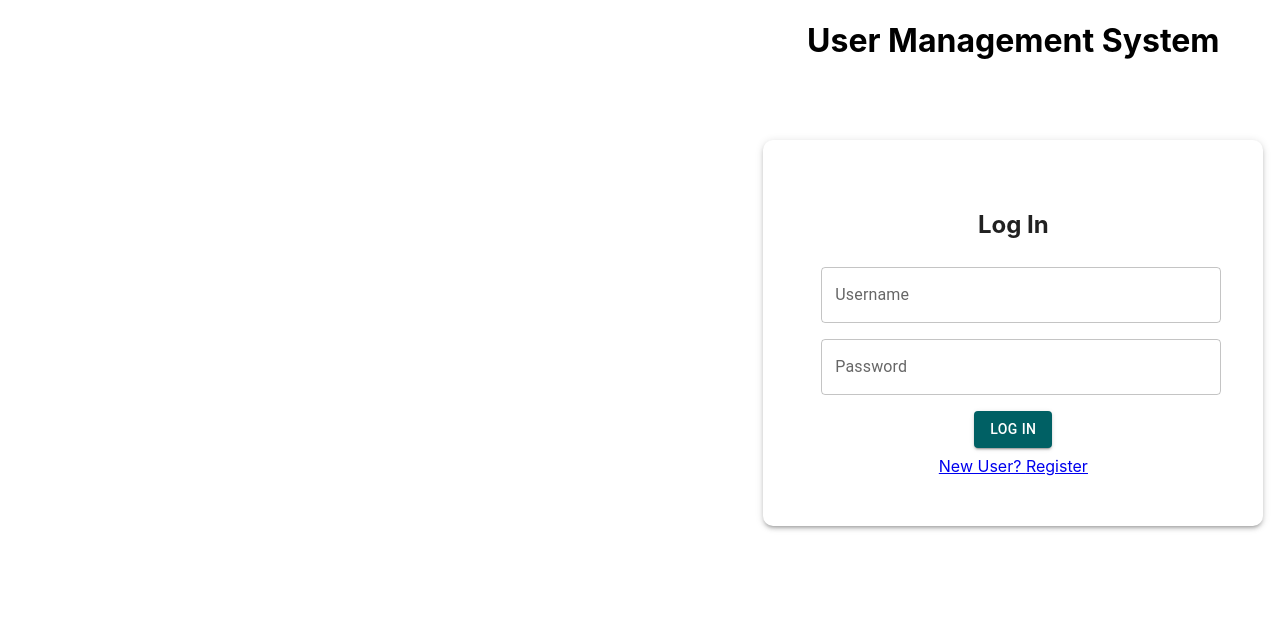
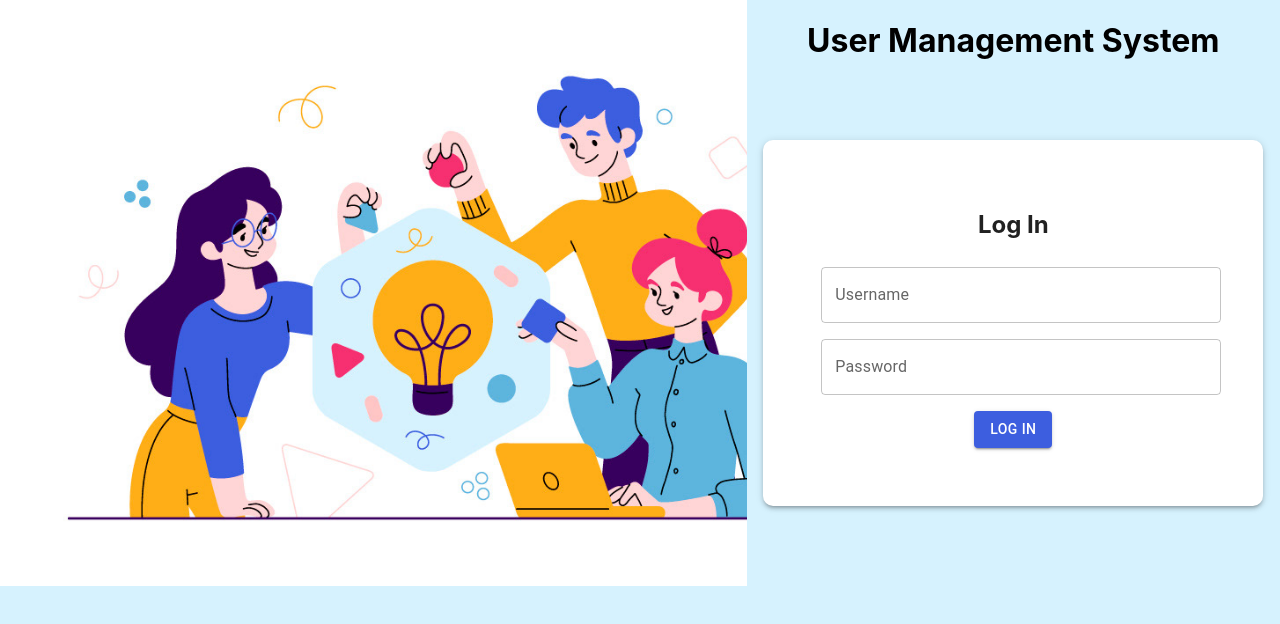
Before and after one commit to Ockersz/UMS-react-springboot-mongodb, a React (Create React App) app in the folder user-management-frontend/: page / in a window 1280 px wide. Shown: the top 624 px of the page. Built offline with nearby package versions, Linux system fonts and the light colour scheme.

Commit message:
UI-Enara

```diff
--- a/user-management-frontend/src/App.js
+++ b/user-management-frontend/src/App.js
@@ -9,7 +9,7 @@ import EmployeeList from "./components/EmployeeList";
 const theme = createTheme({
   palette: {
     primary: {
-      main: "#006064",
+      main: "#3D5EDF",
     },
     secondary: {
       main: "#4ac2d7",
--- a/user-management-frontend/src/components/Employee.js
+++ b/user-management-frontend/src/components/Employee.js
@@ -92,12 +92,8 @@ export default function Employee() {
 
   return (
     <Grid container>
-      <Grid item xs={7} className="bg"></Grid>
-
-      <Grid item xs={5}>
-        <h1>Laptop Management System</h1>
         <Paper elevation={3} style={paperStyle}>
-          <h2>Register</h2>
+          <h2>Add New User</h2>
           <Box
             component="form"
             sx={{
@@ -169,15 +165,14 @@ export default function Employee() {
                 handleClick(e);
               }}
             >
-              Register
+              Submit
             </Button>
             <br />
             <Link to={"/"} component={<Login />}>
-              Have an account? <u>Login</u>
+              Back to <u>Login</u>
             </Link>
           </Box>
         </Paper>
-      </Grid>
       <ToastContainer />
     </Grid>
   );
--- a/user-management-frontend/src/components/EmployeeList.js
+++ b/user-management-frontend/src/components/EmployeeList.js
@@ -1,4 +1,4 @@
-import { Container, Paper } from "@mui/material";
+import { Button, Container, Paper } from "@mui/material";
 import axios from "axios";
 import React, { useEffect, useState } from "react";
 import DataTable from "react-data-table-component";
@@ -101,6 +101,13 @@ export default function EmployeeList() {
     <Container>
       <h1>Registered Employees</h1>
 
+      <span>
+        <Button variant="contained" className="button1" >Add User</Button>
+        &nbsp;&nbsp;&nbsp;&nbsp;
+        <Button variant="outlined">Log out</Button>
+      </span>
+
+
       <Paper elevation={3} style={paperStyle}>
         <DataTable columns={column} data={records} pagination></DataTable>
       </Paper>
--- a/user-management-frontend/src/components/Login.js
+++ b/user-management-frontend/src/components/Login.js
@@ -67,7 +67,7 @@ export const Login = ({ setAuthenticated }) => {
 
       <Grid item xs={5}>
         <h1>User Management System</h1>
-        <Paper elevation={3} style={paperStyle}>
+        <Paper elevation={3} style={paperStyle} className="paper">
           <h2>Log In</h2>
           <Box
             component="form"
@@ -107,9 +107,6 @@ export const Login = ({ setAuthenticated }) => {
               Log In
             </Button>
             <br />
-            <Link to={"/register"} component={<Employee />}>
-              New User? <u>Register</u>
-            </Link>
           </Box>
         </Paper>
       </Grid>
--- a/user-management-frontend/src/index.css
+++ b/user-management-frontend/src/index.css
@@ -5,9 +5,21 @@ body {
     sans-serif;
   -webkit-font-smoothing: antialiased;
   -moz-osx-font-smoothing: grayscale;
+  background-color: #D6F2FE;
 }
 
 code {
   font-family: source-code-pro, Menlo, Monaco, Consolas, 'Courier New',
     monospace;
 }
+
+.bg {
+  background-image: url(./Images/73ddc4133109139.61b6f769b8236.jpg);
+  background-size: cover;
+  background-repeat: no-repeat;
+
+}
+
+.button1 {
+  margin-right: 10px;
+}
```
Also changed, not shown: user-management-frontend/src/Images/73ddc4133109139.61b6f769b8236.jpg (added), user-management-frontend/src/Images/c9a4d86b2e9e062a1021cd19e0883ca7.png (added).
